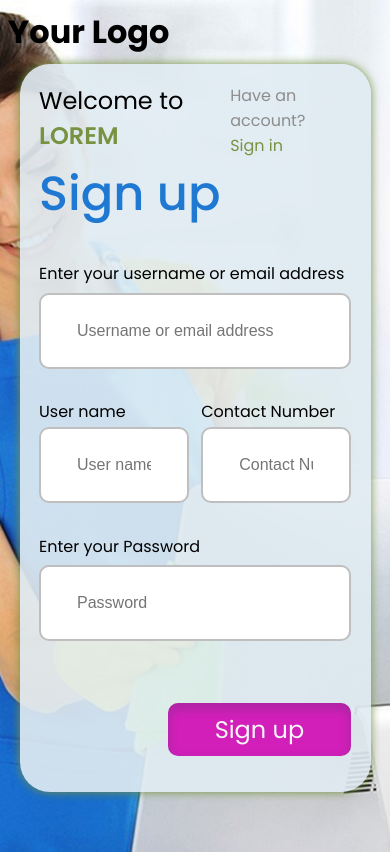
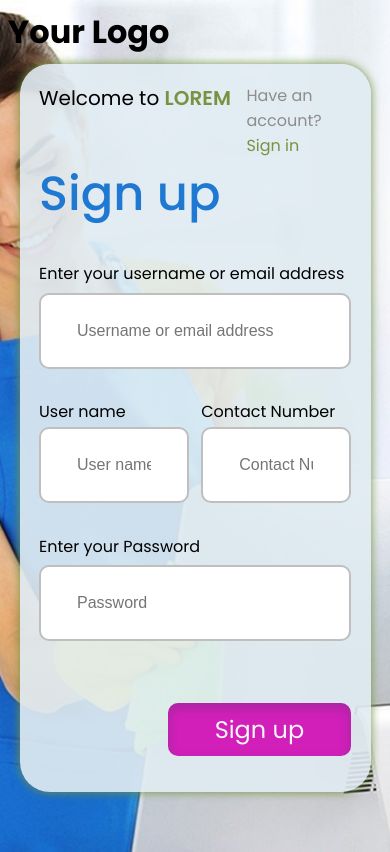
Before and after one commit to waffleshelter/difzachet, a plain HTML site: page index.html in a window 390 px wide. Drawn offline with Linux system fonts and the light colour scheme.

Commit message:
готовая версия страницы

```diff
--- a/css/style.css
+++ b/css/style.css
@@ -59,7 +59,8 @@ span {
 }
 
 .container__top__welcome {
-    font-size: 1.5rem;
+    text-wrap: nowrap;
+    font-size: 1.25rem;
 }
 
 .container__top__welcome span {
@@ -181,4 +182,8 @@ input:focus {
     input {
         /* margin-top: 4%; */
     }
+
+    .container__top__welcome {
+        margin-right: 5%;
+    }
 }
```
